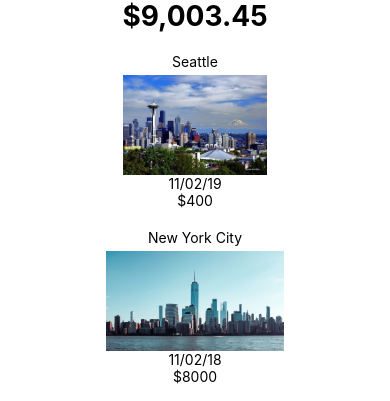
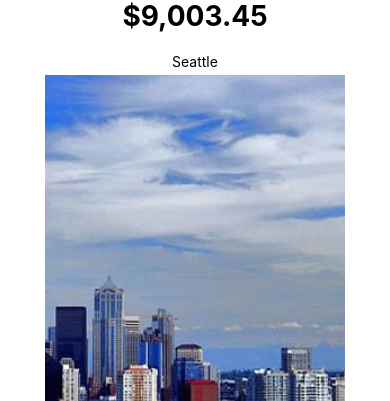
Before and after one commit to savr-Momentum-Team-8-Final-Project/savr-FE, a React Native app: screen / in a window 390 px wide. Shown: the part 249-650 px from the top of the page. Built offline with nearby package versions, Linux system fonts and the light colour scheme.

Commit message:
fixed scrolling bug

```diff
--- a/components/Profile.js
+++ b/components/Profile.js
@@ -130,14 +130,15 @@ const styles = StyleSheet.create({
   image: {
     flex: 1,
     width: 300,
-    height: 100,
-    resizeMode: 'contain',
+    resizeMode: 'cover',
     marginTop: 5
   },
   scrollView: {
     display: 'flex',
     flex: 1,
     backgroundColor: 'white',
-    padding: 20
+    padding: 20,
+    paddingBottom: 60,
+    height: 200
   }
 })
```
